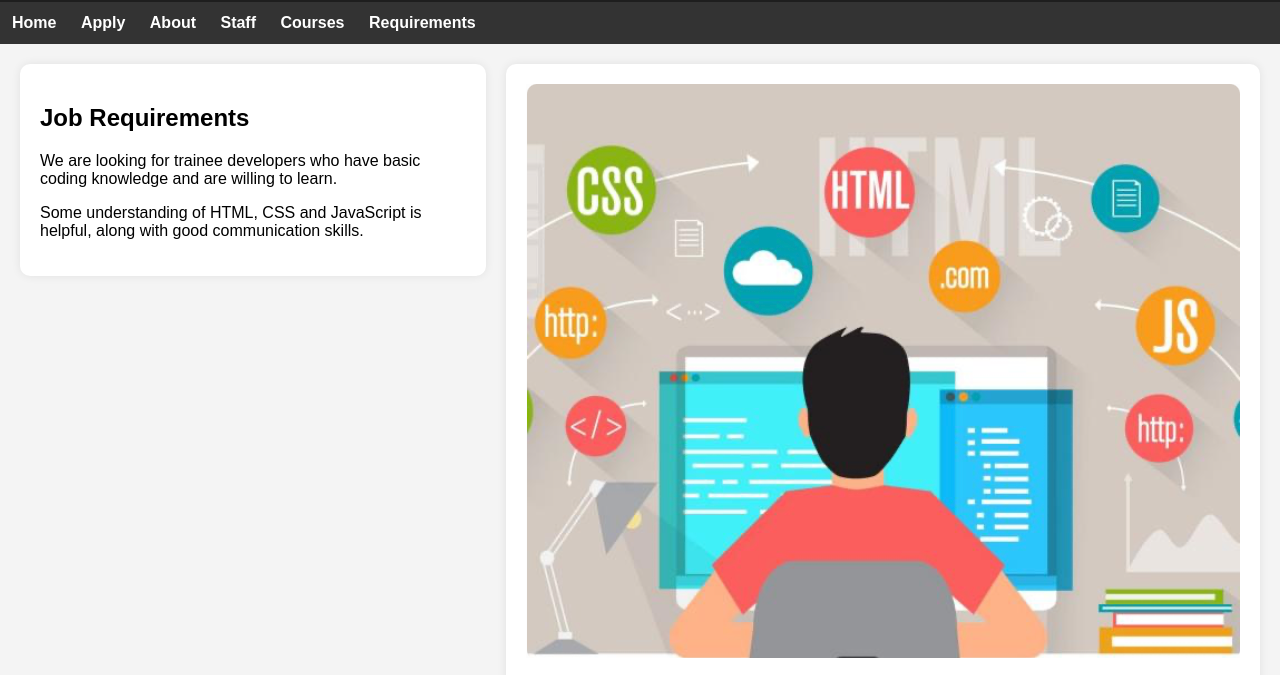
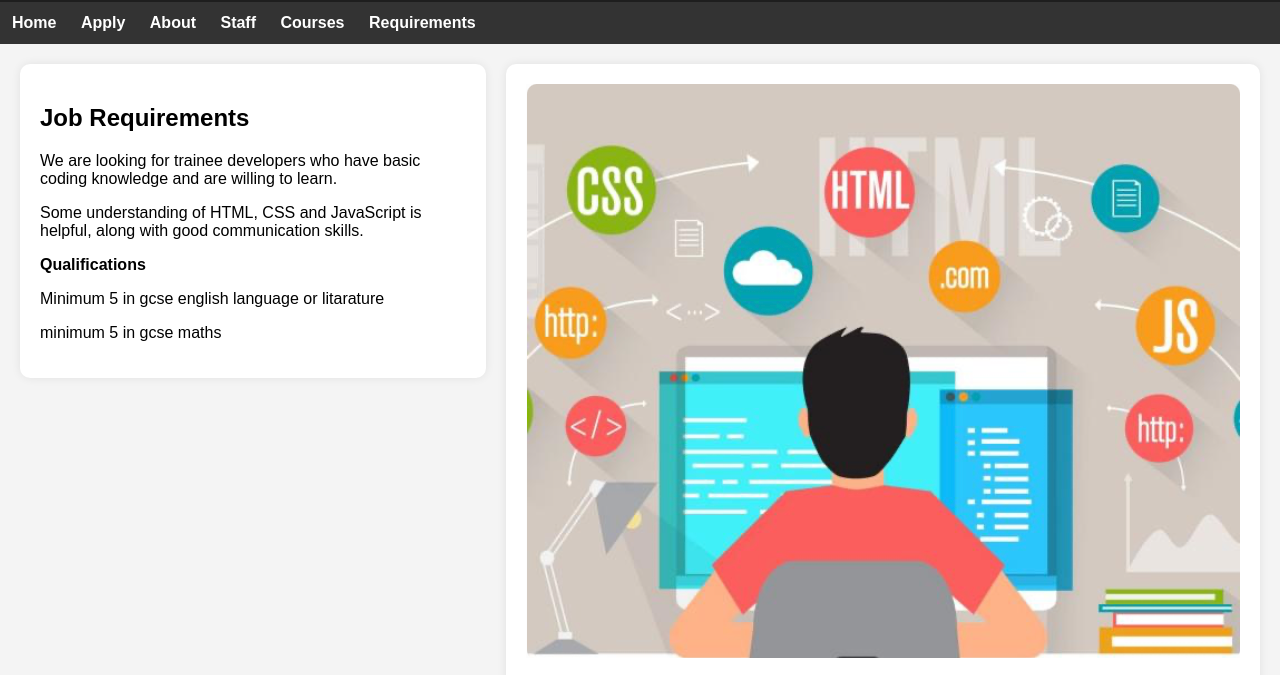
Before and after one commit to kaischool777/19KaiSummanHotBeansWeb, a plain HTML site: page requirements.html in a window 1280 px wide. Shown: the part 109-784 px from the top of the page. Drawn offline with Linux system fonts and the light colour scheme.

Commit message:
Update requirements.html

```diff
--- a/requirements.html
+++ b/requirements.html
@@ -26,6 +26,9 @@
         <h2>Job Requirements</h2>
         <p>We are looking for trainee developers who have basic coding knowledge and are willing to learn.</p>
         <p>Some understanding of HTML, CSS and JavaScript is helpful, along with good communication skills.</p>
+        <b>Qualifications</b>
+        <p>Minimum 5 in gcse english language or litarature</p>
+        <p>minimum 5 in gcse maths</p>
     </div>
 
     <div class="right-section">
```
